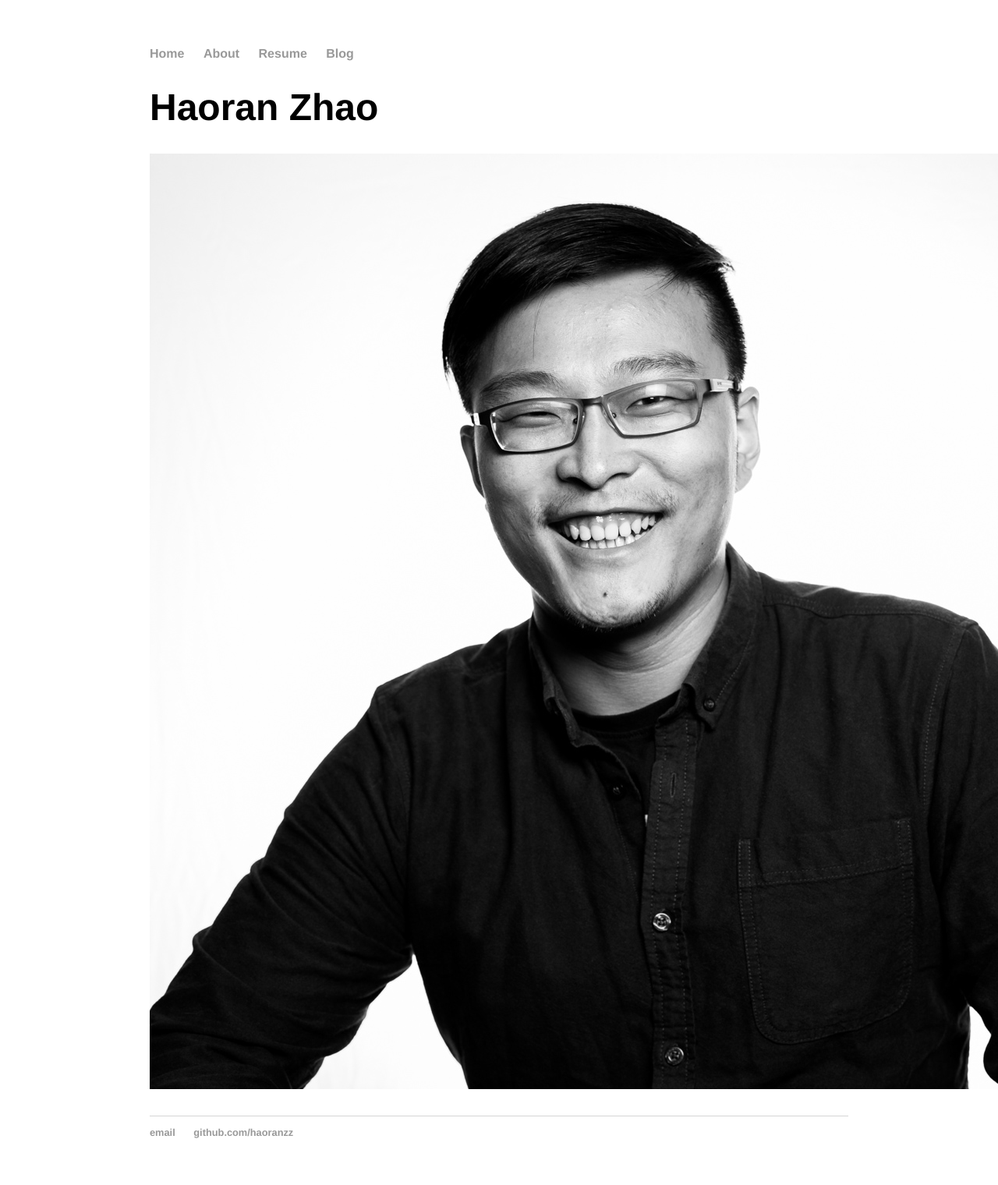
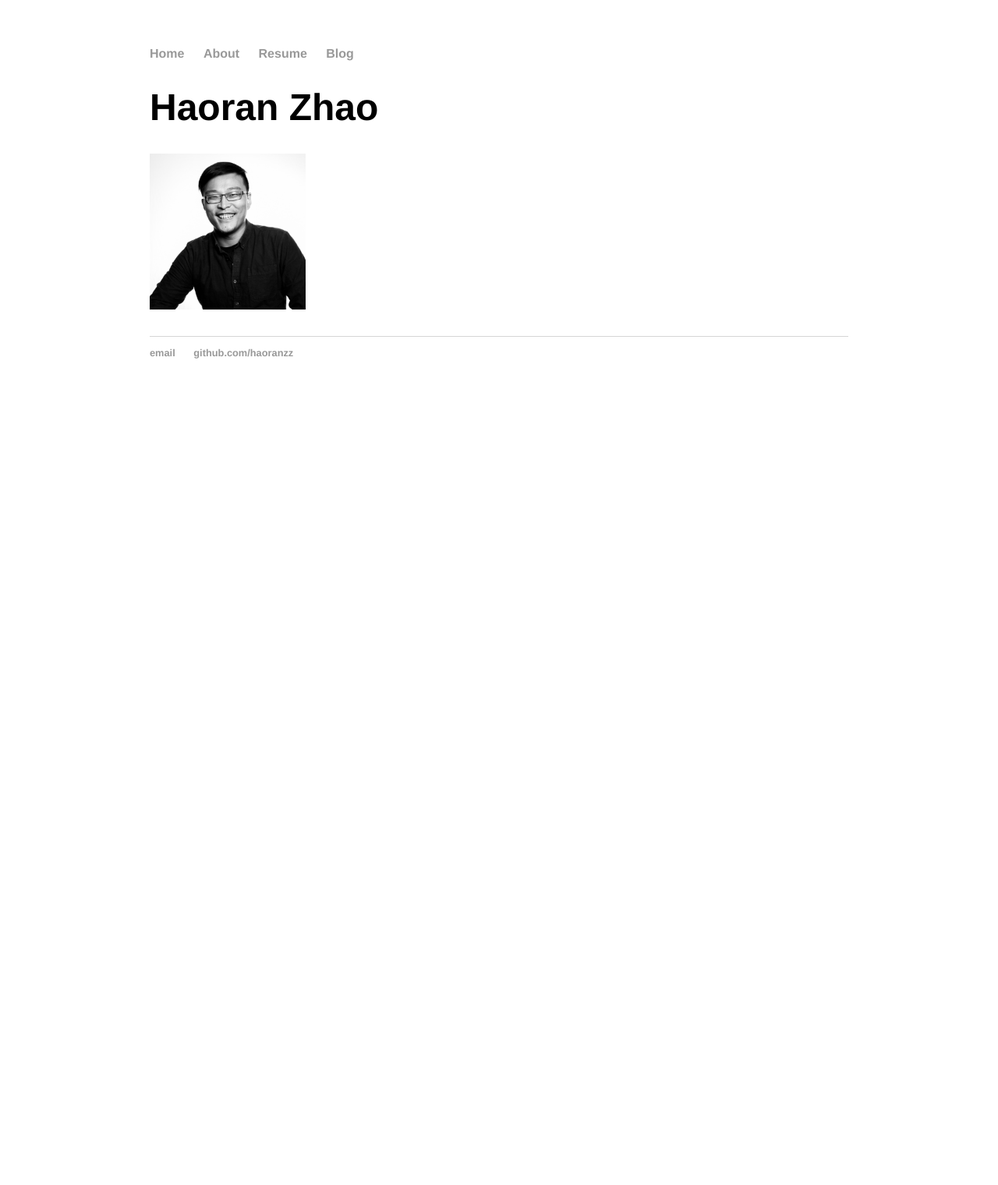
Before and after one commit to haoranzz/haoranzz.github.io, a Jekyll site: the page built from about/index.md, in a window 1280 px wide. Shown: the whole page at 78% size. Built offline with Jekyll 4.4.1, drawn with Linux system fonts in a browser that asks for light colours; after the commit the page ends 900 px from its top, so only the background shows below that.

Commit message:
add image to about page

```diff
--- a/about/index.md
+++ b/about/index.md
@@ -3,4 +3,4 @@ layout: default
 title: About
 ---
 # Haoran Zhao
-![Image of me](https://raw.githubusercontent.com/haoranzz/haoranzz.github.io/master/_includes/oath_haoranzhao.jpg)
+<img src="https://raw.githubusercontent.com/haoranzz/haoranzz.github.io/master/_includes/oath_haoranzhao.jpg" width="200" height="200" />
```
